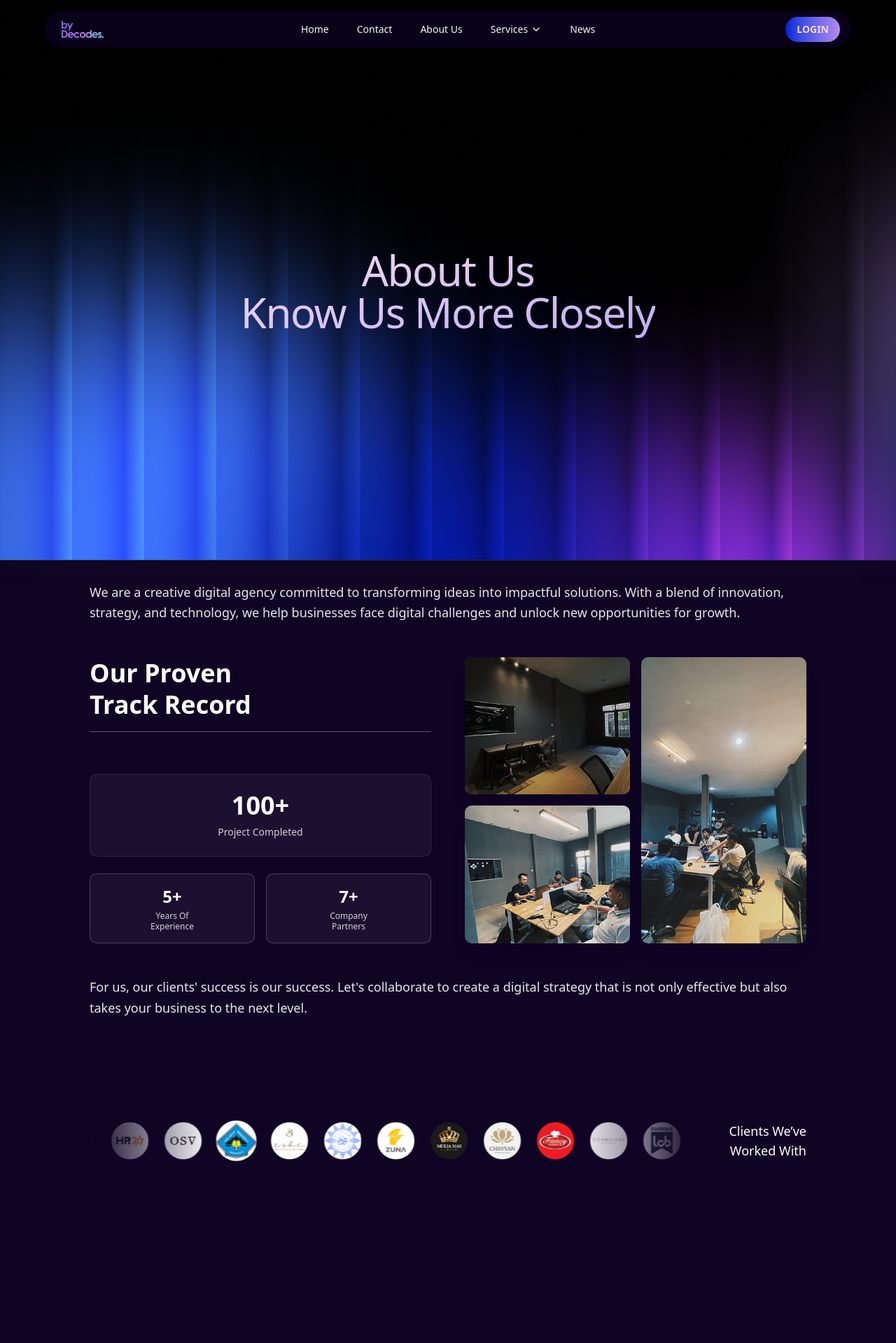
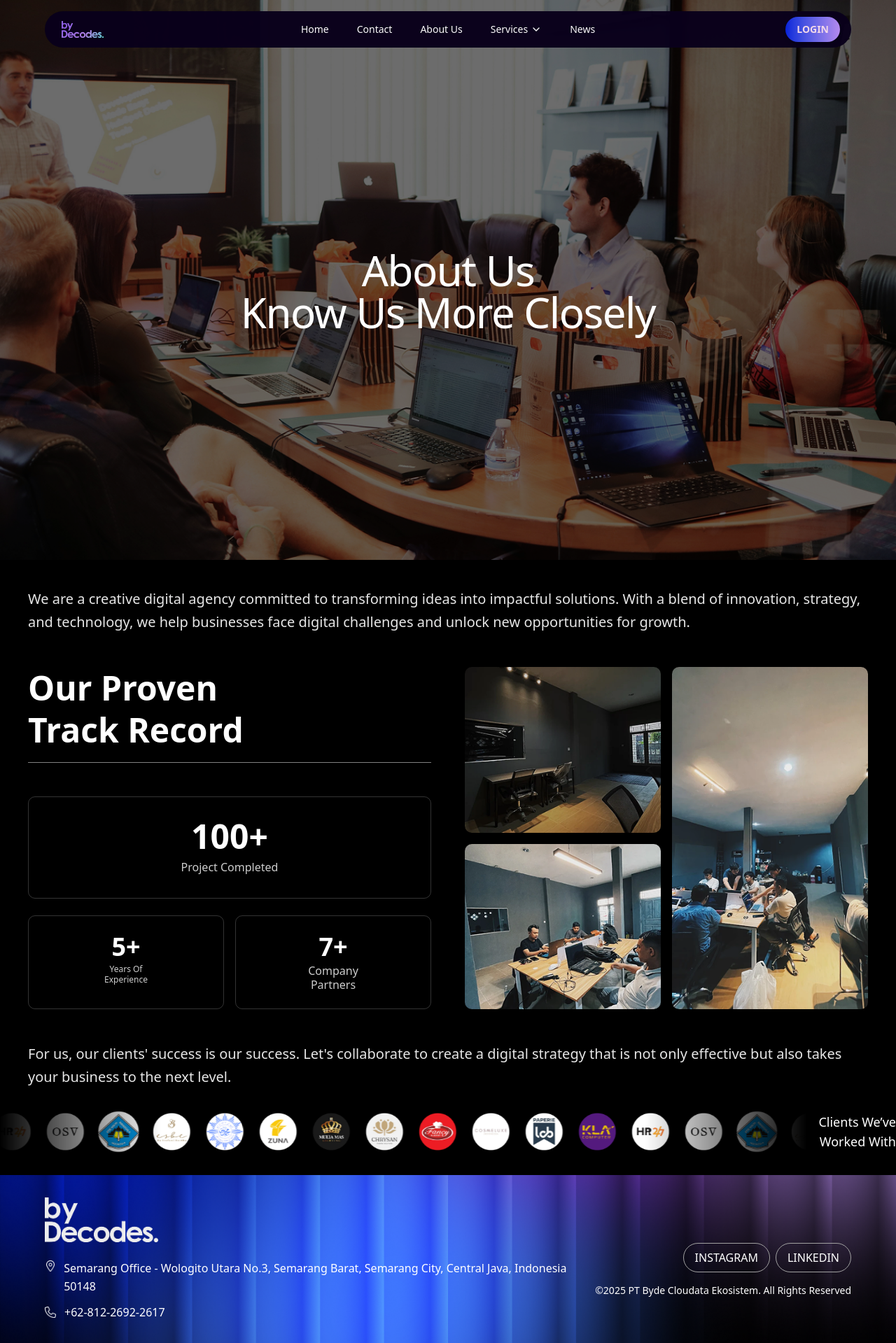
Before and after one commit to latifasalsab/web-decodes, a Next.js app: page /about in a window 1280 px wide. Shown: the whole page at 70% size. Before the commit the page ends 1660 px from the top, so only its background shows below. Built offline with nearby package versions, Linux system fonts and the light colour scheme.

Commit message:
fixing about page, create component logos, and footer

```diff
--- a/app/about/page.tsx
+++ b/app/about/page.tsx
@@ -1,42 +1,19 @@
 "use client";
-import { useState, useRef, useLayoutEffect } from "react";
-import { AnimatePresence, motion } from 'motion/react';
-import Image from 'next/image';
+import { motion } from 'motion/react';
 import NavbarProps from "../components/Navbar/Navbar";
+import Footer from '../components/Footer/Footer';
+import Logos from '../components/Logos/Logos';
 export default function AboutPage() {
-  const navbarRef = useRef<HTMLDivElement>(null);
-  const [navbarHeight, setNavbarHeight] = useState(0);
-
-  useLayoutEffect(() => {
-    if (navbarRef.current) {
-      setNavbarHeight(navbarRef.current.offsetHeight);
-    }
-    const handleResize = () => {
-      if (navbarRef.current) setNavbarHeight(navbarRef.current.offsetHeight);
-    };
-    window.addEventListener("resize", handleResize);
-    return () => window.removeEventListener("resize", handleResize);
-  }, []);
-
-  const logos = [1, 2, 3, 4, 5, 6, 7, 8, 9, 10, 11, 12];
-  const loopLogos = [...logos, ...logos];
-
   return (
-    <div className='relative w-screen bg-[#100425] flex flex-col items-center justify-center w-full max-w-[100%] mx-auto'>
-      <div ref={navbarRef}>
+    <div className='relative w-screen bg-[#000] flex flex-col items-center justify-center w-full max-w-[100%] mx-auto'>
       <NavbarProps />
-      </div>
-      <div className="w-full flex items-center justify-center"
+      <div className="relative w-full flex items-center justify-center h-screen">
+        <div
+          className="absolute inset-0 bg-cover bg-center brightness-65"
           style={{
-        paddingTop: navbarHeight,
-        minHeight: `calc(100vh - ${navbarHeight}px)`,
-        backgroundImage: "url('hero-bg.png')",
-        // borderRadius: "0 0 1rem 1rem",
-        boxShadow: "0 0 0 1px #222a35, 0 8px 32px 0 rgba(34,42,53,0.12)",
-        position: "relative",
-        overflow: "hidden",
+              backgroundImage: "url('about/hero.png')",
           }}
-        >
+        ></div>
         <motion.h1
           initial={{ opacity: 0.5, y: 100 }}
           whileInView={{ opacity: 1, y: 0 }}
@@ -45,63 +22,57 @@ export default function AboutPage() {
               duration: 0.8,
               ease: "easeInOut",
           }}
-            className="mt-8 bg-gradient-to-br from-[#F7DDEE] to-[#C1ABF7] py-4 bg-clip-text text-center text-2xl font-medium tracking-tight text-transparent md:text-6xl"
+          className="mt-8 py-4 text-white bg-clip-text text-center text-2xl font-medium tracking-tight text-transparent md:text-6xl z-10"
         >
           About Us <br /> Know Us More Closely
         </motion.h1>
       </div>
-      <div className="min-h-screen p-4 md:p-6 lg:p-8">
-        <div className="max-w-5xl mx-auto h-full flex flex-col justify-center">
 
-          {/* Introduction Text */}
+      {/* CONTENT */}
+      <div className="px-8 md:px-10 mt-8 md:mt-10">
+        <div className="max-w-7xl mx-auto h-full flex flex-col justify-center">
+
           <div className="mb-8 lg:mb-12">
-            <p className="text-sm md:text-base lg:text-lg text-white/90 text-center md:text-left leading-relaxed max-w-5xl mx-auto">
+            <p className="text-sm md:text-base lg:text-xl text-white/90 text-center md:text-left leading-relaxed max-w-7xl mx-auto">
               We are a creative digital agency committed to transforming ideas into impactful solutions. With a blend of innovation, strategy, and technology, we help businesses face digital challenges and unlock new opportunities for growth.
             </p>
           </div>
 
-          {/* Main Content Grid */}
-          <div className="lg:grid lg:grid-cols-2 lg:gap-8 xl:gap-12 mb-8 lg:mb-12 lg:items-stretch">
+          <div className="lg:grid lg:grid-cols-2 lg:gap-8 xl:gap-12 mb-4 lg:mb-12 lg:items-stretch">
 
-            {/* Stats Section */}
             <div className="order-2 lg:order-1 mb-8 lg:mb-0 lg:flex lg:flex-col lg:justify-between">
               <div className="text-center lg:text-left mb-6">
-                <h2 className="text-2xl md:text-3xl lg:text-4xl font-bold text-white mb-4 leading-tight">
+                <h2 className="text-2xl md:text-3xl lg:text-5xl font-bold text-white mb-4 leading-tight">
                   Our Proven<br />Track Record
                 </h2>
-                <div className="w-full h-px bg-white/30 mb-6"></div>
+                <div className="w-full h-px bg-white/50 mb-6"></div>
               </div>
 
-              {/* Stats Cards */}
               <div className="space-y-6 lg:flex lg:flex-col lg:justify-center">
-                {/* Main Stat */}
-                <div className="text-center bg-white/5 backdrop-blur-sm rounded-lg p-6 border border-white/10">
-                  <p className="text-3xl md:text-4xl font-bold text-white mb-2">100+</p>
-                  <p className="text-sm text-white/80">Project Completed</p>
+                <div className="text-center backdrop-blur-sm rounded-lg p-6 lg:p-8 border border-white/20">
+                  <p className="text-3xl md:text-4xl lg:text-5xl font-bold text-white mb-2">100+</p>
+                  <p className="text-sm lg:text-base text-white/80">Project Completed</p>
                 </div>
 
-                {/* Side by side stats */}
                 <div className="grid grid-cols-2 gap-4">
-                  <div className="text-center bg-white/5 backdrop-blur-sm rounded-lg p-4 border border-white/20">
-                    <p className="text-xl md:text-2xl font-bold text-white mb-1">5+</p>
+                  <div className="text-center rounded-lg p-4 lg:p-6 border border-white/20">
+                    <p className="text-xl md:text-2xl lg:text-4xl font-bold text-white mb-1">5+</p>
                     <p className="text-xs text-white/80 leading-tight">Years Of<br />Experience</p>
                   </div>
-                  <div className="text-center bg-white/5 backdrop-blur-sm rounded-lg p-4 border border-white/20">
-                    <p className="text-xl md:text-2xl font-bold text-white mb-1">7+</p>
-                    <p className="text-xs text-white/80 leading-tight">Company<br />Partners</p>
+                  <div className="text-center rounded-lg p-4 lg:p-6 border border-white/20">
+                    <p className="text-xl md:text-2xl lg:text-4xl font-bold text-white mb-1">7+</p>
+                    <p className="text-xs lg:text-base text-white/80 leading-tight">Company<br />Partners</p>
                   </div>
                 </div>
               </div>
             </div>
 
-            {/* Images Section */}
             <div className="order-1 lg:order-2 mb-8 lg:mb-0">
               <div className="grid grid-cols-1 md:grid-cols-2 gap-4 lg:h-full">
 
-                {/* Left Column - Two stacked images */}
                 <div className="flex flex-col gap-4 order-2 md:order-1">
-                  <div className="flex-1 min-h-[150px] md:min-h-[140px] lg:min-h-[160px] xl:min-h-[180px]">
-                    <div className="w-full h-full bg-gradient-to-br from-gray-700 to-gray-900 rounded-lg overflow-hidden shadow-xl">
+                  <div className="flex-1 max-h-70 md:max-h-full min-h-[150px] md:min-h-[140px] lg:min-h-[160px] xl:min-h-[180px]">
+                    <div className="w-full h-full rounded-lg overflow-hidden shadow-xl">
                       <img
                         className="w-full h-full object-cover"
                         src="/about/about1.png"
@@ -109,8 +80,8 @@ export default function AboutPage() {
                       />
                     </div>
                   </div>
-                  <div className="flex-1 min-h-[150px] md:min-h-[140px] lg:min-h-[160px] xl:min-h-[180px]">
-                    <div className="w-full h-full bg-gradient-to-br from-gray-700 to-gray-900 rounded-lg overflow-hidden shadow-xl">
+                  <div className="flex-1 max-h-70 md:max-h-full min-h-[150px] md:min-h-[140px] lg:min-h-[160px] xl:min-h-[180px]">
+                    <div className="w-full h-full rounded-lg overflow-hidden shadow-xl">
                       <img
                         className="w-full h-full object-cover"
                         src="/about/about2.png"
@@ -120,9 +91,8 @@ export default function AboutPage() {
                   </div>
                 </div>
 
-                {/* Right Column - Single tall image */}
-                <div className="min-h-[250px] md:min-h-[300px] lg:min-h-[340px] xl:min-h-[380px] order-1 md:order-2">
-                  <div className="w-full h-full bg-gradient-to-br from-gray-700 to-gray-900 rounded-lg overflow-hidden shadow-xl">
+                <div className="h-70 md:h-full min-h-[150px] md:min-h-[300px] lg:min-h-[340px] xl:min-h-[380px] order-1 md:order-2">
+                  <div className="w-full h-full rounded-lg overflow-hidden shadow-xl">
                     <img
                       className="w-full h-full object-cover"
                       src="/about/about3.png"
@@ -134,36 +104,18 @@ export default function AboutPage() {
             </div>
           </div>
 
-          {/* Closing Text */}
           <div className="text-center lg:text-left">
-            <p className="text-sm md:text-base lg:text-lg text-white/90 leading-relaxed max-w-5xl mx-auto">
+            <p className="text-sm md:text-base lg:text-xl text-white/90 leading-relaxed max-w-7xl mx-auto">
               For us, our clients' success is our success. Let's collaborate to create a digital strategy that is not only effective but also takes your business to the next level.
             </p>
           </div>
         </div>
       </div>
-      <div className="flex max-w-[80%] w-full justify-between items-center">
-        <div className='flex justify-center w-[85%]'>
-          <div className='wrapper-a max-w-4xl w-full overflow-hidden relative'>
-            <div className='wrapper-b'>
-              {loopLogos.map((num, idx) => (
-                <Image
-                  key={idx}
-                  src={`/logo/logo${num}.png`}
-                  alt={`Logo ${num}`}
-                  width={60}
-                  height={60}
-                  className="item"
-                  style={{ animationDelay: `calc(20s / ${logos.length} * (${logos.length} - ${idx}) * -1)` }}
-                />
-              ))}
-            </div>
-          </div>
-        </div>
-        <div>
-          <p className="text-lg text-white text-right">Clients We’ve <br /> Worked With</p>
-        </div>
-      </div>
+
+      <Logos />
+
+      {/* FOOTER */}
+      <Footer />
     </div>
   );
 }
--- /dev/null
+++ b/app/components/Footer/Footer.tsx
@@ -0,0 +1,66 @@
+export default function Footer() {
+  return (
+    <div
+    className="w-full md:h-[30vh] bg-cover bg-center"
+    style={{ backgroundImage: "url('footer.png')" }}
+    >
+    <div className="relative z-10 container mx-auto max-w-[90%] py-8 h-full flex flex-col justify-between">
+        <div className="flex flex-col lg:flex-row justify-between items-start lg:items-center gap-6 lg:gap-8">
+
+        <div className="flex-1 w-full lg:w-auto">
+            <div className="mb-4 lg:mb-6">
+            <img
+                src="/logo_decodes/logo_new.png"
+                alt="logo footer"
+                className="h-12 lg:h-16"
+            />
+            </div>
+
+            <div className="flex flex-col gap-3">
+            <div className="flex items-start gap-3">
+                <div className="w-4 h-4 flex items-center justify-center mt-0.5">
+                <img
+                    src="icons/location.png"
+                    alt="location"
+                    className="h-4"
+                />
+                </div>
+                <p className="text-white text-sm lg:text-sm xl:text-base leading-relaxed">
+                Semarang Office - Wologito Utara No.3, Semarang
+                Barat, Semarang City, Central Java, Indonesia
+                50148
+                </p>
+            </div>
+
+            <div className="flex items-center gap-3">
+                <div className="w-4 h-4 flex items-center justify-center">
+                <img
+                    src="icons/telephone.png"
+                    alt="telephone"
+                    className="h-4"
+                />
+                </div>
+                <p className="text-white text-sm lg:text-sm xl:text-base">+62-812-2692-2617</p>
+            </div>
+            </div>
+        </div>
+
+        <div className="flex flex-col w-full lg:w-auto lg:items-end items-center gap-4 mt-8 lg:mt-8">
+            <div className="flex gap-3 lg:gap-2 items-center">
+            <div className="flex items-center justify-center py-2 px-4 rounded-full border border-neutral-400 border-solid">
+                <p className="text-white text-xs lg:text-sm xl:text-base">INSTAGRAM</p>
+            </div>
+            <div className="flex items-center justify-center py-2 px-4 rounded-full border border-neutral-400 border-solid">
+                <p className="text-white text-xs lg:text-sm xl:text-base">LINKEDIN</p>
+            </div>
+            </div>
+            <p className="text-white text-xs lg:text-xs xl:text-sm text-center lg:text-right">
+            ©2025 PT Byde Cloudata Ekosistem. All Rights Reserved
+            </p>
+        </div>
+
+        </div>
+    </div>
+    </div>
+  );
+}
--- /dev/null
+++ b/app/components/Logos/Logos.tsx
@@ -0,0 +1,30 @@
+import Image from 'next/image';
+
+export default function Logos() {
+  const logos = [1, 2, 3, 4, 5, 6, 7, 8, 9, 10, 11, 12];
+  const loopLogos = [...logos, ...logos];
+  return (
+    <div className="flex max-w-7xl px-6 md:px-10 lg:px-0 w-full justify-between items-center my-8">
+        <div className='flex justify-center w-[80%] md:w-[90%]'>
+            <div className='wrapper-a overflow-hidden relative'>
+            <div className='wrapper-b'>
+                {loopLogos.map((num, idx) => (
+                <Image
+                    key={idx}
+                    src={`/logo/logo${num}.png`}
+                    alt={`Logo ${num}`}
+                    width={60}
+                    height={60}
+                    className="item"
+                    style={{ animationDelay: `calc(20s / ${logos.length} * (${logos.length} - ${idx}) * -1)` }}
+                />
+                ))}
+            </div>
+            </div>
+        </div>
+        <div className="w-[20%] md:w-[10%]">
+            <p className="w-full text-lg text-white text-right">Clients We’ve <br /> Worked With</p>
+        </div>
+    </div>
+  );
+}
--- a/app/globals.css
+++ b/app/globals.css
@@ -58,7 +58,6 @@
     rgba(0, 0, 0, 1) 80%,
     rgba(0, 0, 0, 0)
   );
-  min-width: 100%;
 
 }
 
@@ -169,12 +168,3 @@
     @apply bg-background text-foreground;
   }
 }
-
-.wrapper-login {
-  background: rgba(255, 255, 255, 0.14);
-  border-radius: 16px;
-  box-shadow: 0 4px 30px rgba(0, 0, 0, 0.1);
-  backdrop-filter: blur(6.8px);
-  -webkit-backdrop-filter: blur(6.8px);
-  border: 1px solid rgba(255, 255, 255, 0.3);
-}
```
Also changed, not shown: app/page.tsx (+3 -64 lines), public/about/hero.png (added), 1 other file (tests, documents, lock files or other folders). Lines whose indentation alone changed are shown as unchanged.
